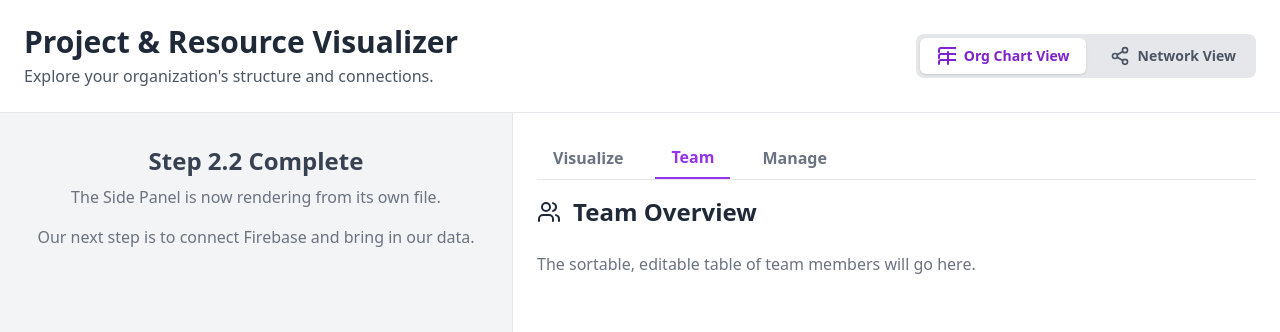
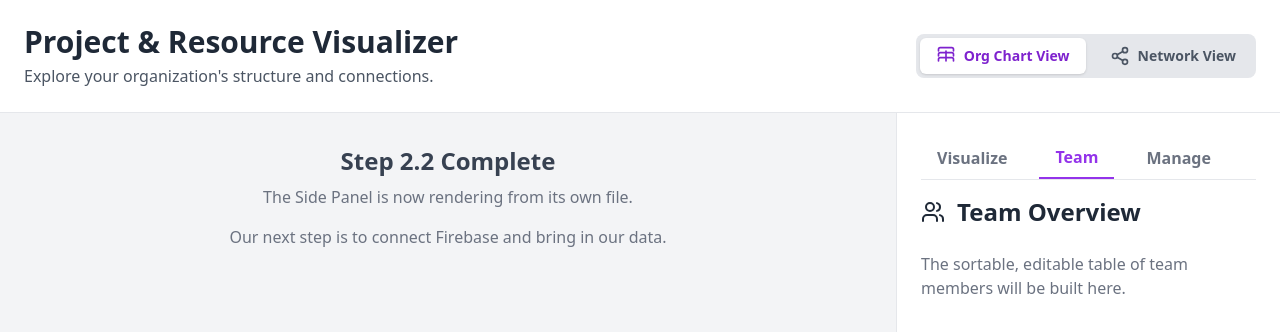
Before and after one commit to johnhay001-byte/my-resource-planner, a React (Vite) app: page / in a window 1280 px wide. Shown: the top 332 px of the page. Built offline with nearby package versions, Linux system fonts and the light colour scheme.

Commit message:
fix: Correct SVG icon rendering bug and restore components

```diff
--- a/src/components/Icons.jsx
+++ b/src/components/Icons.jsx
@@ -1,5 +1,6 @@
 import React from 'react';
 
+// Corrected viewBox attributes in all icons
 export const PlusIcon = ({className}) => (<svg xmlns="http://www.w3.org/2000/svg" width="24" height="24" viewBox="0 0 24 24" fill="none" stroke="currentColor" strokeWidth="2" strokeLinecap="round" strokeLinejoin="round" className={className}><line x1="12" y1="5" x2="12" y2="19"></line><line x1="5" y1="12" x2="19" y2="12"></line></svg>);
 export const TrashIcon = ({ className }) => (<svg xmlns="http://www.w3.org/2000/svg" width="24" height="24" viewBox="0 0 24 24" fill="none" stroke="currentColor" strokeWidth="2" strokeLinecap="round" strokeLinejoin="round" className={className}><polyline points="3 6 5 6 21 6"></polyline><path d="M19 6v14a2 2 0 0 1-2 2H7a2 2 0 0 1-2-2V6m3 0V4a2 2 0 0 1 2-2h4a2 2 0 0 1 2 2v2"></path><line x1="10" y1="11" x2="10" y2="17"></line><line x1="14" y1="11" x2="14" y2="17"></line></svg>);
 export const EditIcon = ({ className }) => (<svg xmlns="http://www.w3.org/2000/svg" width="24" height="24" viewBox="0 0 24 24" fill="none" stroke="currentColor" strokeWidth="2" strokeLinecap="round" strokeLinejoin="round" className={className}><path d="M11 4H4a2 2 0 0 0-2 2v14a2 2 0 0 0 2 2h14a2 2 0 0 0 2-2v-7"></path><path d="M18.5 2.5a2.121 2.121 0 0 1 3 3L12 15l-4 1 1-4 9.5-9.5z"></path></svg>);
@@ -9,4 +10,4 @@ export const WandIcon = ({ className }) => (<svg xmlns="http://www.w3.org/2000/s
 export const ArrowUpDownIcon = ({ className }) => (<svg xmlns="http://www.w3.org/2000/svg" width="24" height="24" viewBox="0 0 24 24" fill="none" stroke="currentColor" strokeWidth="2" strokeLinecap="round" strokeLinejoin="round" className={className}><path d="m21 16-4 4-4-4"/><path d="M17 20V4"/><path d="m3 8 4-4 4 4"/><path d="M7 4v16"/></svg>);
 export const UsersIcon = ({ className }) => (<svg xmlns="http://www.w3.org/2000/svg" width="24" height="24" viewBox="0 0 24 24" fill="none" stroke="currentColor" strokeWidth="2" strokeLinecap="round" strokeLinejoin="round" className={className}><path d="M16 21v-2a4 4 0 0 0-4-4H6a4 4 0 0 0-4 4v2"/><circle cx="9" cy="7" r="4"/><path d="M22 21v-2a4 4 0 0 0-3-3.87"/><path d="M16 3.13a4 4 0 0 1 0 7.75"/></svg>);
 export const Share2Icon = ({ className }) => (<svg xmlns="http://www.w3.org/2000/svg" width="24" height="24" viewBox="0 0 24 24" fill="none" stroke="currentColor" strokeWidth="2" strokeLinecap="round" strokeLinejoin="round" className={className}><circle cx="18" cy="5" r="3"></circle><circle cx="6" cy="12" r="3"></circle><circle cx="18" cy="19" r="3"></circle><line x1="8.59" y1="13.51" x2="15.42" y2="17.49"></line><line x1="15.41" y1="6.51" x2="8.59" y2="10.49"></line></svg>);
-export const ListTreeIcon = ({ className }) => (<svg xmlns="http://www.w3.org/2000/svg" width="24" height="24" viewBox="0 0 24" fill="none" stroke="currentColor" strokeWidth="2" strokeLinecap="round" strokeLinejoin="round" className={className}><path d="M21 12v-2a2 2 0 0 0-2-2H5a2 2 0 0 0-2 2v2"/><path d="M21 6V4a2 2 0 0 0-2-2H5a2 2 0 0 0-2 2v2"/><path d="M21 18v-2a2 2 0 0 0-2-2H5a2 2 0 0 0-2 2v2"/><line x1="12" y1="6" x2="12" y2="18"/></svg>);
+export const ListTreeIcon = ({ className }) => (<svg xmlns="http://www.w3.org/2000/svg" width="24" height="24" viewBox="0 0 24 24" fill="none" stroke="currentColor" strokeWidth="2" strokeLinecap="round" strokeLinejoin="round" className={className}><path d="M21 12v-2a2 2 0 0 0-2-2H5a2 2 0 0 0-2 2v2"/><path d="M21 6V4a2 2 0 0 0-2-2H5a2 2 0 0 0-2 2v2"/><path d="M21 18v-2a2 2 0 0 0-2-2H5a2 2 0 0 0-2 2v2"/><line x1="12" y1="6" x2="12" y2="18"/></svg>);
--- a/src/components/SidePanel.jsx
+++ b/src/components/SidePanel.jsx
@@ -5,7 +5,7 @@ export const SidePanel = () => {
     const [activeTab, setActiveTab] = useState('team');
 
     return (
-        <div className="w-full lg:w-[48rem] bg-white p-6 border-l border-gray-200 flex-shrink-0 overflow-y-auto">
+        <div className="w-full lg:w-96 bg-white p-6 border-l border-gray-200 flex-shrink-0 overflow-y-auto">
             <div className="border-b border-gray-200 mb-4">
                 <nav className="flex space-x-4">
                     <button onClick={() => setActiveTab('visualize')} className={`py-2 px-4 font-semibold ${activeTab === 'visualize' ? 'border-b-2 border-purple-600 text-purple-600' : 'text-gray-500'}`}>Visualize</button>
@@ -17,19 +17,19 @@ export const SidePanel = () => {
             {activeTab === 'visualize' && (
                 <div>
                     <h2 className="text-2xl font-bold text-gray-800 mb-6">Visualization Controls</h2>
-                    <p className="text-gray-500">Controls for filtering and network views will go here.</p>
+                    <p className="text-gray-500">Controls for filtering and network views will go here in a future step.</p>
                 </div>
             )}
             {activeTab === 'team' && (
                 <div>
                     <h2 className="text-2xl font-bold text-gray-800 mb-6 flex items-center"><UsersIcon className="h-6 w-6 mr-3" />Team Overview</h2>
-                    <p className="text-gray-500">The sortable, editable table of team members will go here.</p>
+                    <p className="text-gray-500">The sortable, editable table of team members will be built here.</p>
                 </div>
             )}
             {activeTab === 'manage' && (
                 <div>
                     <h2 className="text-2xl font-bold text-gray-800 mb-6">Hierarchy Management</h2>
-                    <p className="text-gray-500">Forms for adding clients, programs, and projects will go here.</p>
+                    <p className="text-gray-500">Forms for adding clients, programs, and projects will be built here.</p>
                 </div>
             )}
         </div>
```
Also changed, not shown: src/components/Header.jsx (line endings or trailing spaces).
